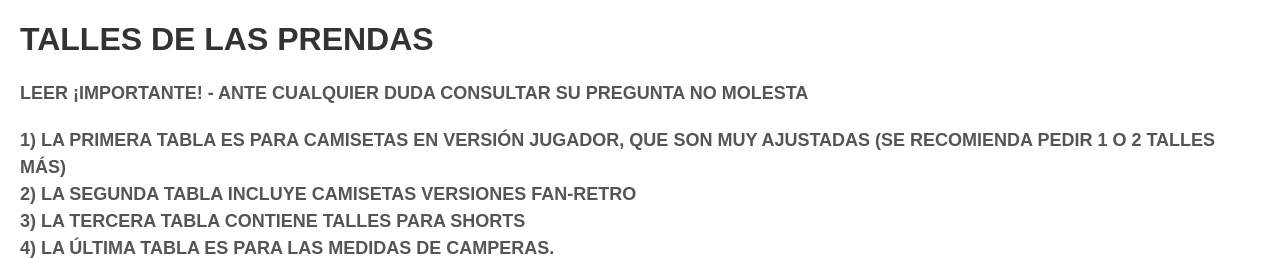
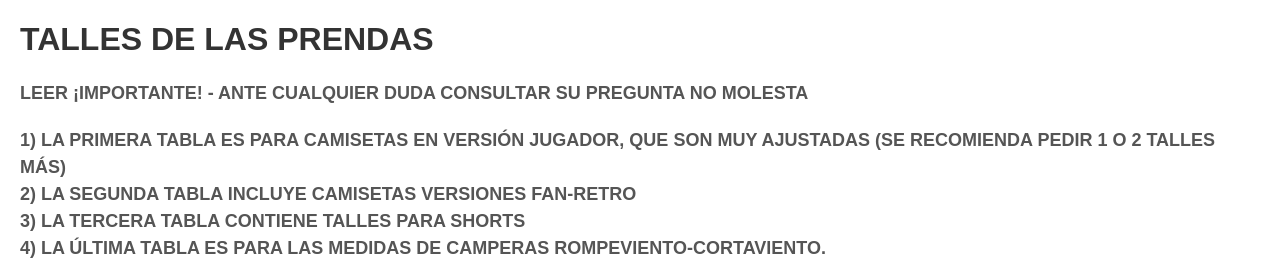
Before and after one commit to ADS1616/githubpagegooooolstorearg, a plain HTML site: page index.html in a window 1280 px wide. Shown: the top 259 px of the page. Drawn offline with Linux system fonts and the light colour scheme; grey boxes are pictures that could not be loaded; a web font is replaced by a local one.

Commit message:
Update index.html

```diff
--- a/index.html
+++ b/index.html
@@ -69,7 +69,7 @@
         1) LA PRIMERA TABLA ES PARA CAMISETAS EN VERSIÓN JUGADOR, QUE SON MUY AJUSTADAS (SE RECOMIENDA PEDIR 1 O 2 TALLES MÁS)<br>
         2) LA SEGUNDA TABLA INCLUYE CAMISETAS VERSIONES FAN-RETRO<br>
         3) LA TERCERA TABLA CONTIENE TALLES PARA SHORTS<br>
-        4) LA ÚLTIMA TABLA ES PARA LAS MEDIDAS DE CAMPERAS.
+        4) LA ÚLTIMA TABLA ES PARA LAS MEDIDAS DE CAMPERAS ROMPEVIENTO-CORTAVIENTO.
     </div>
         <div class="gallery">
      <img src="https://i.postimg.cc/qMzJs3Qy/jugador-jpg.png" alt="Imagen 1">
```
